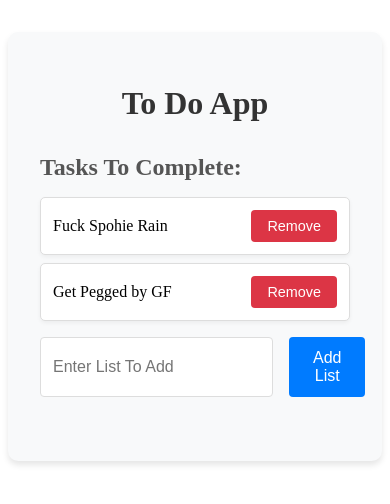
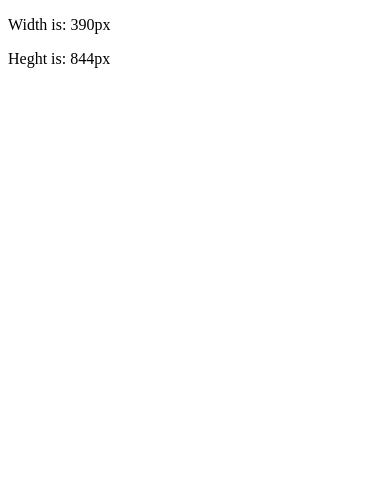
Before and after one commit to TanmayK-glitch/React, a React (Vite) app: page / in a window 390 px wide. Shown: the top 504 px of the page. Built offline with nearby package versions, Linux system fonts and the light colour scheme.

Commit message:
Learned useEffect() Hook

```diff
--- a/src/App.jsx
+++ b/src/App.jsx
@@ -6,12 +6,13 @@
 // import UpdateArrays from "./UpdateArrays";
 // import Demo from "./Demo";
 import ToDoApp from "./ToDoList";
+import UseEffect from "./useEffect()_Hook";
 
 function App() {
 
   return (
     <>
-      <ToDoApp />
+      <UseEffect />
     </>
   );
 }
--- /dev/null
+++ b/src/useEffect()_Hook.jsx
@@ -0,0 +1,69 @@
+import React, { useState, useEffect, use } from "react";
+
+// function UseEffect() {
+
+//     const [count, setCount] = useState(0);
+//     const [color, setColor] = useState("green");
+
+//     function addCounter() {
+//         setCount(c => c + 1);
+//     }
+
+//     function decCount(){
+//         setCount(c => c - 1);
+//     }
+
+//     function changeColor(){
+//         setColor(c => color === "green" ? "red" : "green");
+//     }
+
+//     useEffect(() => {
+//         document.title = `Count: ${count} ${color}`;
+//     }, [count, color]);
+
+
+//     return (
+//         <>
+//             <div>
+//                 <p style={{color: color}}>Count is: {count}</p>
+//                 <button onClick={addCounter}>Add Count</button><br></br><br></br>
+//                 <button onClick={decCount}>Minus</button>
+//                 <button onClick={changeColor}>Change Color</button>
+//             </div>
+//         </>
+//     );
+// }
+// <------------------------------------------------------------->
+
+function UseEffect() {
+
+    const [height, setHeight] = useState(window.innerHeight);
+    const [width, setWidth] = useState(window.innerWidth);
+
+    useEffect(() => {
+        window.addEventListener('resize', resizeWindow);
+        console.log("Event Added");
+    }, []);
+
+    useEffect(() => {
+        document.title = `Heigth: ${height} Width: ${width}`;
+        resizeWindow();
+    }, [width, height]);
+
+
+    function resizeWindow() {
+        setHeight(window.innerHeight);
+        setWidth(window.innerWidth);
+    }
+
+    return (
+        <>
+            <div>
+                <p>Width is: {width}px</p>
+                <p>Heght is: {height}px</p>
+            </div>
+        </>
+    );
+}
+
+export default UseEffect
```
Also changed, not shown: src/assets/1.jpg (renamed from src/1.jpg).
